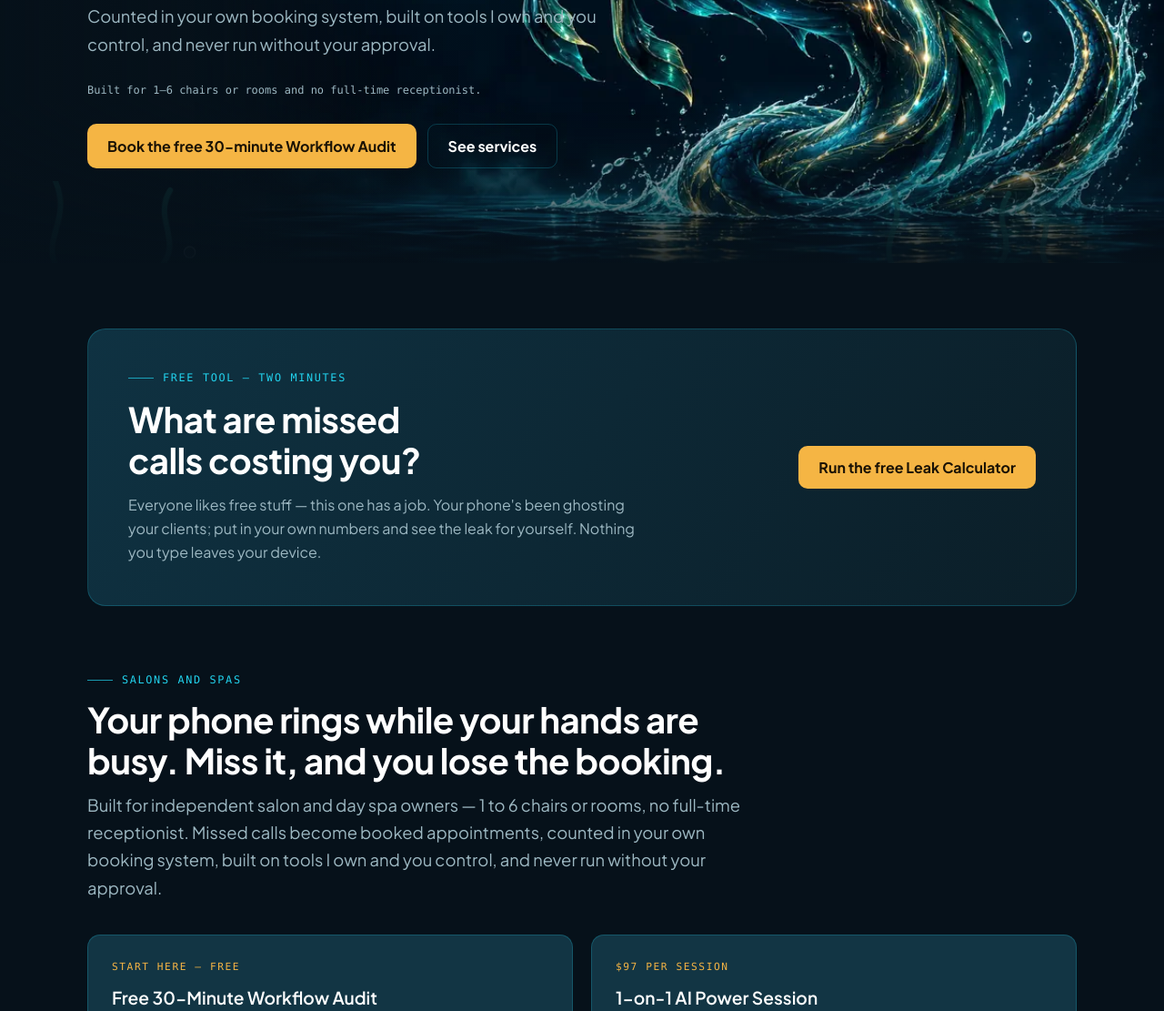
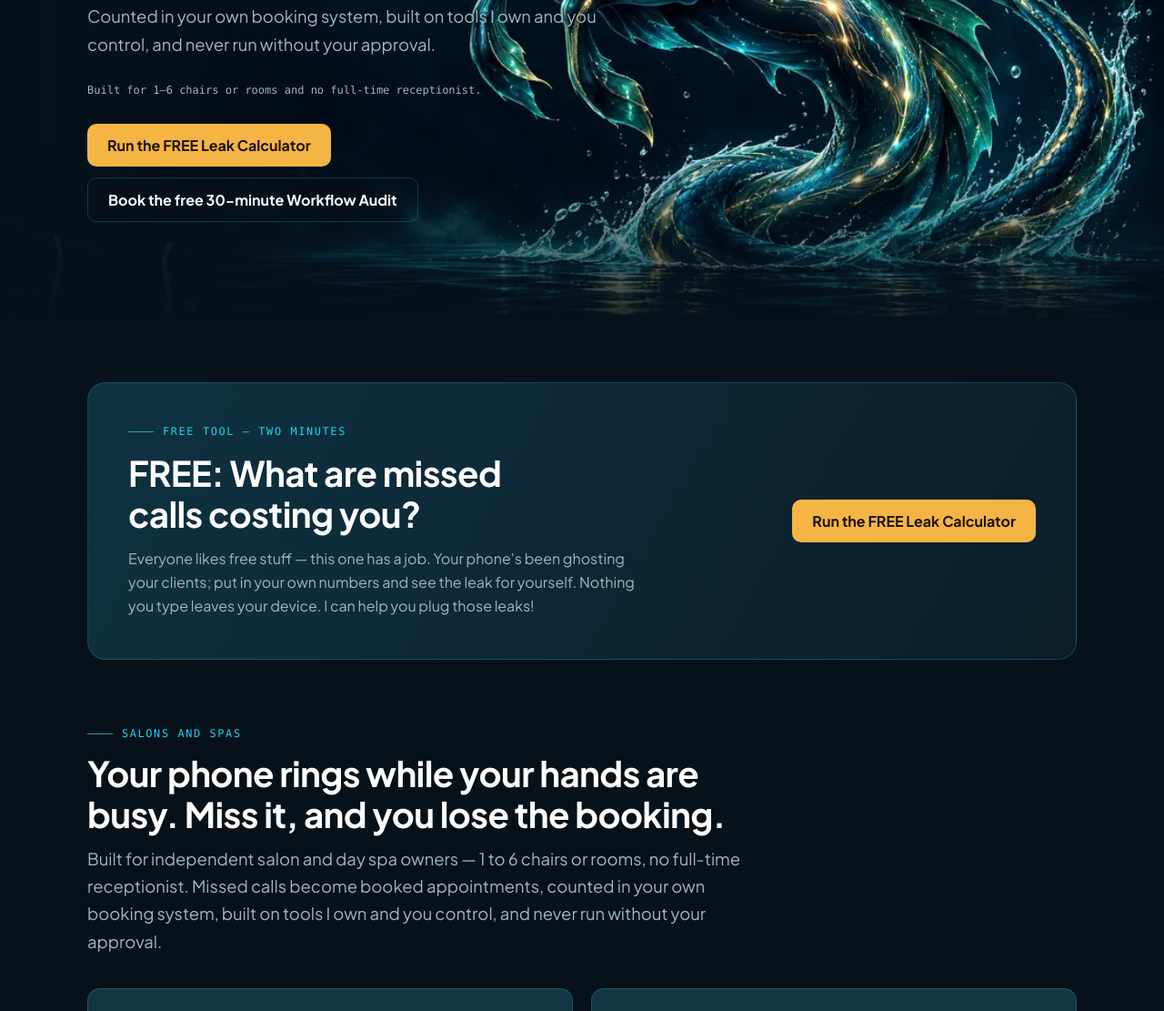
Before and after one commit to Mickey2001too/KelpieGroup, a plain HTML site: page index.html in a window 1280 px wide. Shown: the part 491-1602 px from the top of the page at 91% size. Drawn offline with Linux system fonts and the light colour scheme.

Commit message:
Homepage: FREE Leak Calculator leads the hero (above the Audit), FREE emphasized in the band, her line added

```diff
--- a/index.html
+++ b/index.html
@@ -284,8 +284,8 @@ footer .wrap{display:flex;flex-wrap:wrap;gap:12px 28px;justify-content:space-bet
         <p class="lede">Counted in your own booking system, built on tools I own and you control, and never run without your approval.</p>
         <p class="note">Built for 1–6 chairs or rooms and no full-time receptionist.</p>
         <div class="btn-row">
-          <a class="btn btn-sun" href="https://calendar.app.google/PJZyF1Ht2vgJFSdE9" target="_blank" rel="noopener">Book the free 30-minute Workflow Audit</a>
-          <a class="btn btn-ghost" href="#services" data-go="services">See services</a>
+          <a class="btn btn-sun" href="leak-calculator.html">Run the FREE Leak Calculator</a>
+          <a class="btn btn-ghost" href="https://calendar.app.google/PJZyF1Ht2vgJFSdE9" target="_blank" rel="noopener">Book the free 30-minute Workflow Audit</a>
         </div>
       </div>
     </div>
@@ -295,8 +295,8 @@ footer .wrap{display:flex;flex-wrap:wrap;gap:12px 28px;justify-content:space-bet
   <section class="band" style="padding-bottom:0">
     <div class="wrap">
       <div class="cta-band">
-        <div class="stack"><span class="depth">Free tool — two minutes</span><h2>What are missed calls costing you?</h2><p>Everyone likes free stuff — this one has a job. Your phone's been ghosting your clients; put in your own numbers and see the leak for yourself. Nothing you type leaves your device.</p></div>
-        <a class="btn btn-sun" href="leak-calculator.html">Run the free Leak Calculator</a>
+        <div class="stack"><span class="depth">Free tool — two minutes</span><h2>FREE: What are missed calls costing you?</h2><p>Everyone likes free stuff — this one has a job. Your phone's been ghosting your clients; put in your own numbers and see the leak for yourself. Nothing you type leaves your device. I can help you plug those leaks!</p></div>
+        <a class="btn btn-sun" href="leak-calculator.html">Run the FREE Leak Calculator</a>
       </div>
     </div>
   </section>
```
